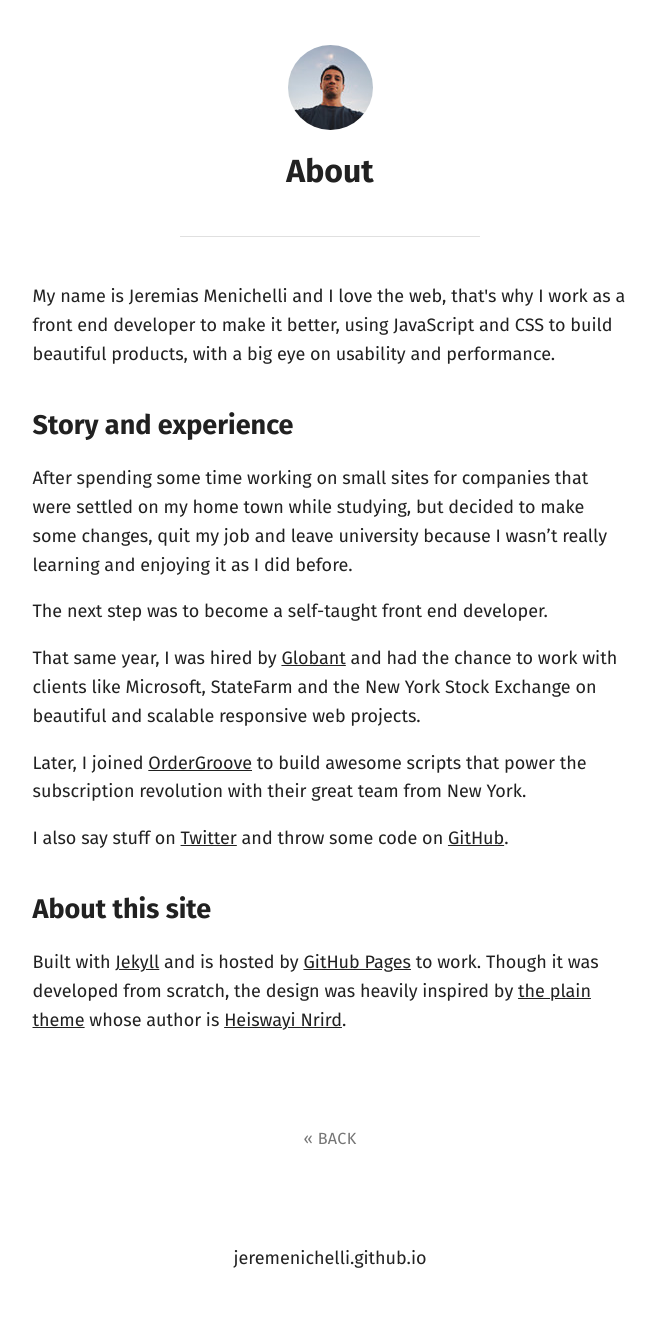
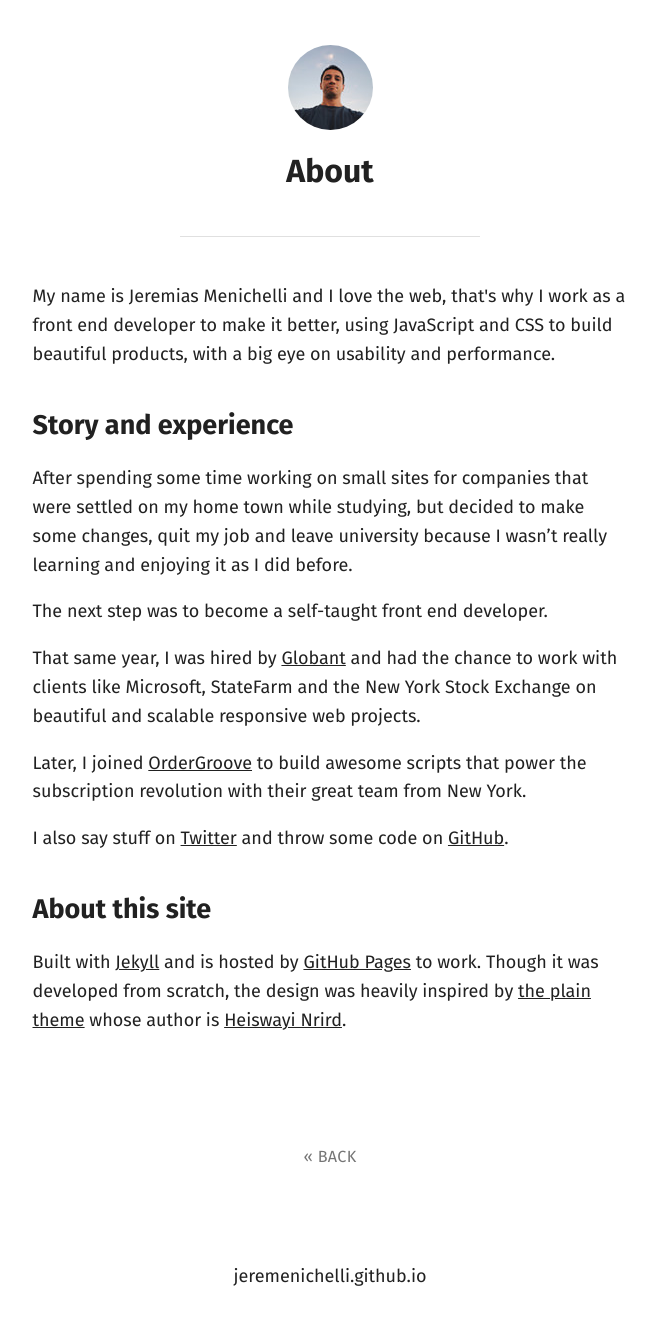
Before and after one commit to jeremenichelli/jeremenichelli.github.io, a Jekyll site: the page built from about/index.md, in a window 1280 px wide. Shown: the whole page, without its empty margins (310-965 px from the left). Built offline with Jekyll 4.4.1, drawn with Linux system fonts in a browser that asks for light colours.

Commit message:
Fix margin on last child for body texts

```diff
--- a/assets/styles/about.css
+++ b/assets/styles/about.css
@@ -1 +1 @@
-.avatar__tip,.avatar__tip:before{position:absolute;top:50%;transform:translateY(-50%)}.avatar__tip,.footer__links,h4,h5,h6{text-transform:uppercase}.avatar__tip{background:#78909c;border-radius:4px;color:#fefefe;font-size:.875em;left:115%;line-height:1em;margin:0;padding:5px 8px}.avatar__tip:before{content:'';border-width:5px 5px 5px 0;border-style:solid;border-color:transparent #78909c;left:-5px}.avatar:hover .avatar__tip{opacity:1;visibility:visible}h3,h4,h5,h6{line-height:1.2em;margin:1.25em 0 .83195em}h4,h5,h6{font-size:1em}h5,h6{color:#757575;font-weight:400}footer{text-align:center}.footer__links{color:#757575;letter-spacing:.02em}::selection{background-color:#78909c;color:#fefefe}::-moz-selection{background-color:#78909c;color:#fefefe}@media (min-width:769px){.footer__links{font-size:.9em}}.about a{text-decoration:underline;word-wrap:break-word}.about :last-child{margin-bottom:0}
+.avatar__tip,.avatar__tip:before{position:absolute;top:50%;transform:translateY(-50%)}.avatar__tip,.footer__links,h4,h5,h6{text-transform:uppercase}.avatar__tip{background:#78909c;border-radius:4px;color:#fefefe;font-size:.875em;left:115%;line-height:1em;margin:0;padding:5px 8px}.avatar__tip:before{content:'';border-width:5px 5px 5px 0;border-style:solid;border-color:transparent #78909c;left:-5px}.avatar:hover .avatar__tip{opacity:1;visibility:visible}h3,h4,h5,h6{line-height:1.2em;margin:1.25em 0 .83195em}h4,h5,h6{font-size:1em}h5,h6{color:#757575;font-weight:400}footer{text-align:center}.footer__links{color:#757575;letter-spacing:.02em}::selection{background-color:#78909c;color:#fefefe}::-moz-selection{background-color:#78909c;color:#fefefe}@media (min-width:769px){.footer__links{font-size:.9em}}.about a{text-decoration:underline;word-wrap:break-word}.about>:last-child{margin-bottom:0}
--- a/src/styles/noncritical--about.less
+++ b/src/styles/noncritical--about.less
@@ -13,7 +13,7 @@
      * eliminate the margin-bottom on
      * the page body's last element
      */
-    *:last-child {
+    > *:last-child {
         margin-bottom: 0;
     }
 }
--- a/src/styles/noncritical--post.less
+++ b/src/styles/noncritical--post.less
@@ -13,7 +13,7 @@
      * eliminate the margin-bottom on
      * the article's last element
      */
-    *:last-child {
+    > *:last-child {
         margin-bottom: 0;
     }
 }
@@ -61,7 +61,7 @@
     background-color: @background-color--medium;
     border-color: @divider-color;
     border-style: solid;
-    border-width: 0 0 0 5px;
+    border-width: 0 0 0 6px;
     font-style: italic;
     line-height: 1.75em;
     margin: 2em 0;
```
Also changed, not shown: assets/styles/post.css (+1 -1 lines).
